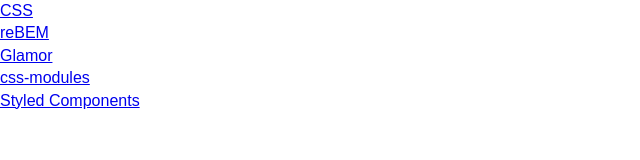
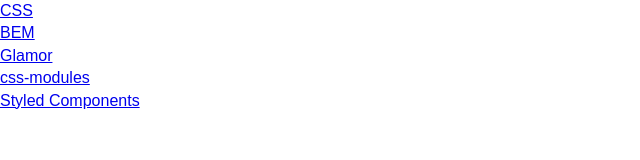
Before and after one commit to stacc/bitshift-css-in-js, a React (Create React App) app: page / in a window 1280 px wide. Shown: the top 160 px of the page, without its empty margins (0-640 px from the left). Built offline with nearby package versions, Linux system fonts and the light colour scheme.

Commit message:
bem, not rebem!

```diff
--- a/src/App.js
+++ b/src/App.js
@@ -1,7 +1,7 @@
 import React from "react"
 import { BrowserRouter as Router, Route, Link } from "react-router-dom"
 import FeedCSS from "./css/Feed.css.js"
-import FeedBEM from "./rebem/Feed.bem"
+import FeedBEM from "./bem/Feed.bem"
 import FeedGlamor from "./glamor/Feed.glamor"
 import FeedCM from "./css-modules/Feed.cm"
 import FeedSC from "./styled-components/Feed.sc"
@@ -13,7 +13,7 @@
       <Link to="/css">CSS</Link>
     </li>
     <li>
-      <Link to="/rebem">reBEM</Link>
+      <Link to="/bem">BEM</Link>
     </li>
     <li>
       <Link to="/glamor">Glamor</Link>
@@ -33,7 +33,7 @@
       <div>
         <Route exact path="/" component={Navigation} />
         <Route path="/css" component={FeedCSS} />
-        <Route path="/rebem" component={FeedBEM} />
+        <Route path="/bem" component={FeedBEM} />
         <Route path="/glamor" component={FeedGlamor} />
         <Route path="/css-modules" component={FeedCM} />
         <Route path="/styled-components" component={FeedSC} />
```
Also changed, not shown: src/bem/Feed.bem.js (renamed from src/rebem/Feed.bem.js), src/bem/Feed.item.bem.js (renamed from src/rebem/Feed.item.bem.js).
